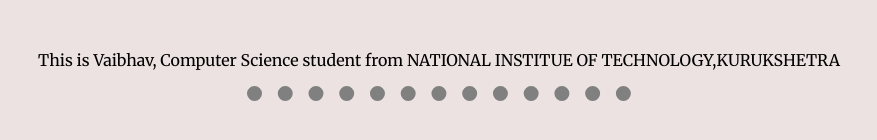
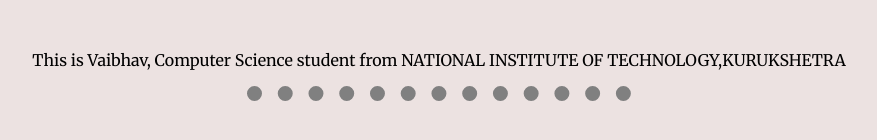
Before and after one commit to vaibhav705/personal_website, a plain HTML site: page index.html in a window 1280 px wide. Shown: the part 1230-1370 px from the top of the page, without its empty margins (201-1078 px from the left). Drawn offline with nearby package versions, Linux system fonts and the light colour scheme.

Commit message:
Update index.html

```diff
--- a/index.html
+++ b/index.html
@@ -30,7 +30,7 @@
     <div class="profile">
       <img class="image" src="images/vaibhav.png" alt="">
       <h1>Hello.</h1>
-      <p>This is Vaibhav, Computer Science student from NATIONAL INSTITUE OF TECHNOLOGY,KURUKSHETRA</p>
+      <p>This is Vaibhav, Computer Science student from NATIONAL INSTITUTE OF TECHNOLOGY,KURUKSHETRA</p>
     </div>
     </body>
   </html>
```
